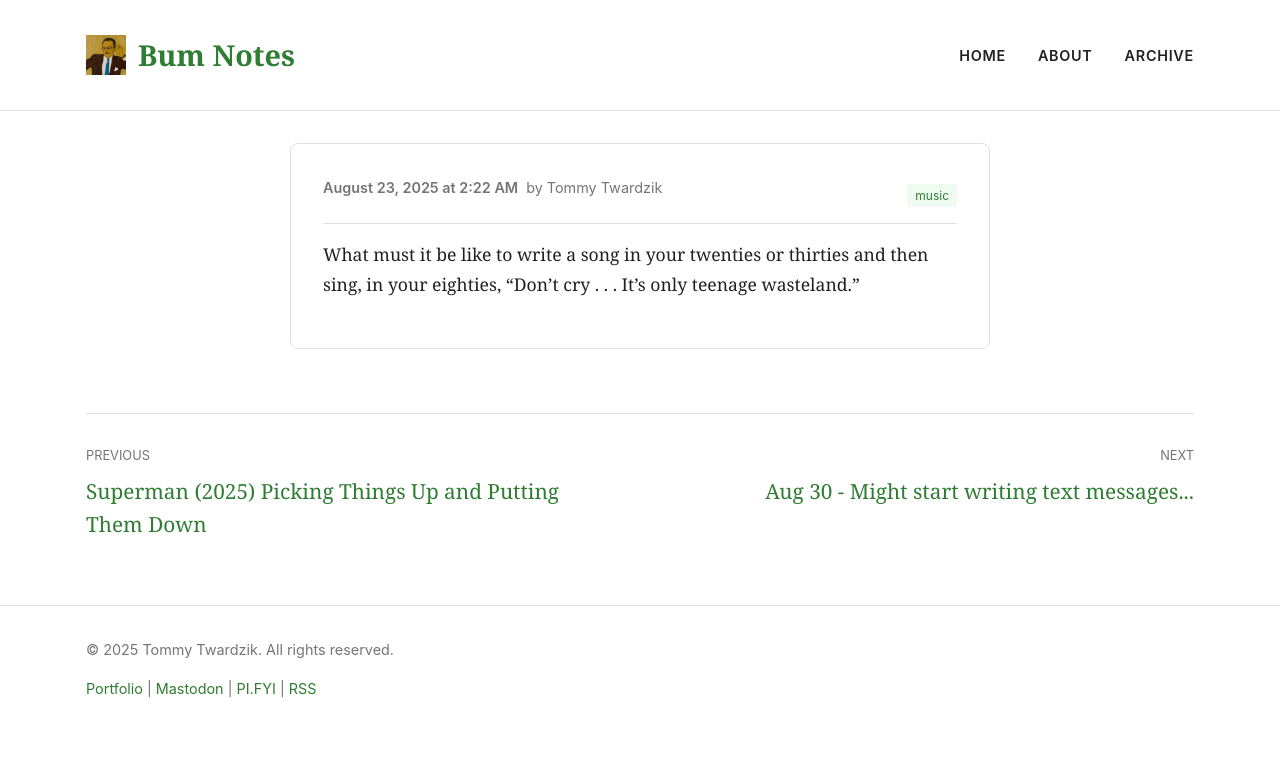
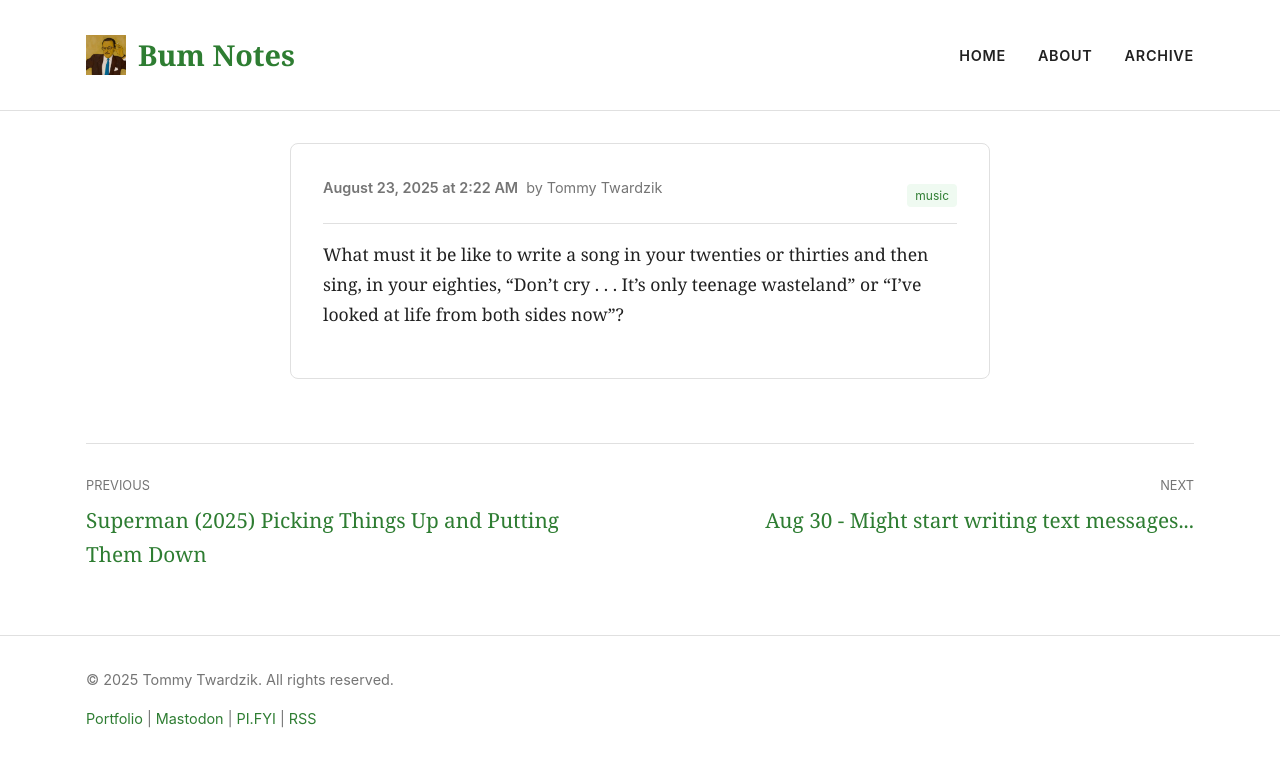
Before and after one commit to ttwardz/bum-notes-blog, a Jekyll site: the page built from _posts/2025-08-23-journal.md, in a window 1280 px wide. Shown: the top 767 px of the page. Built offline with Jekyll 4.4.1, drawn with Linux system fonts in a browser that asks for light colours.

Commit message:
edit to journal and added padding to ul, ol

```diff
--- a/_posts/2025-08-23-journal.md
+++ b/_posts/2025-08-23-journal.md
@@ -5,4 +5,4 @@ author: Tommy Twardzik
 tags: [music]
 ---
 
-What must it be like to write a song in your twenties or thirties and then sing, in your eighties, “Don’t cry . . . It’s only teenage wasteland.”
+What must it be like to write a song in your twenties or thirties and then sing, in your eighties, “Don’t cry . . . It’s only teenage wasteland” or "I've looked at life from both sides now"?
--- a/_sass/main.scss
+++ b/_sass/main.scss
@@ -74,7 +74,7 @@ h1, h2, h3, h4, h5, h6 {
   margin-bottom: var(--space-m);
 }
 
-p {
+p, ul, ol {
   margin-bottom: var(--space-m);
 }
 
```
